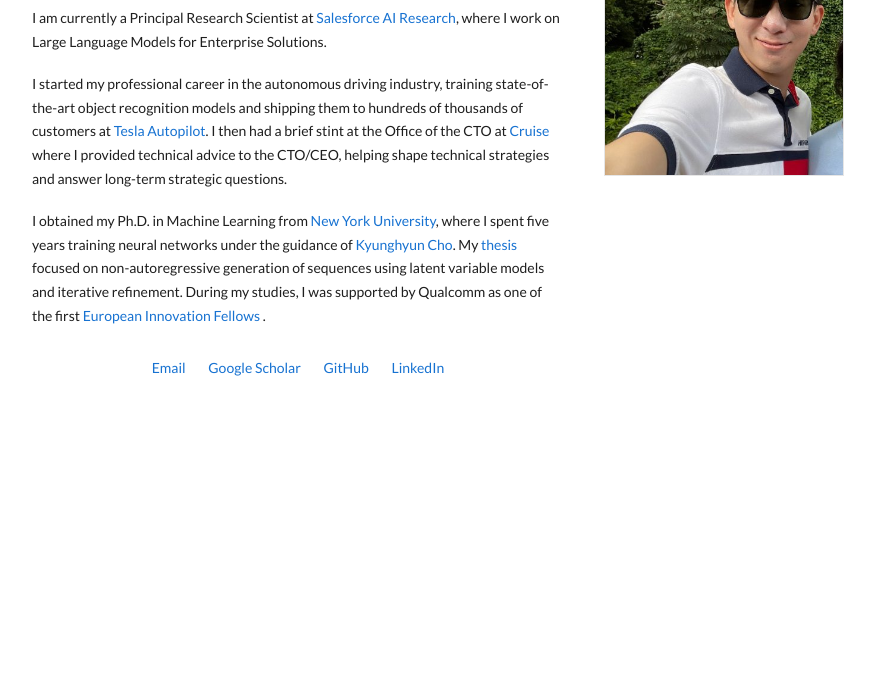
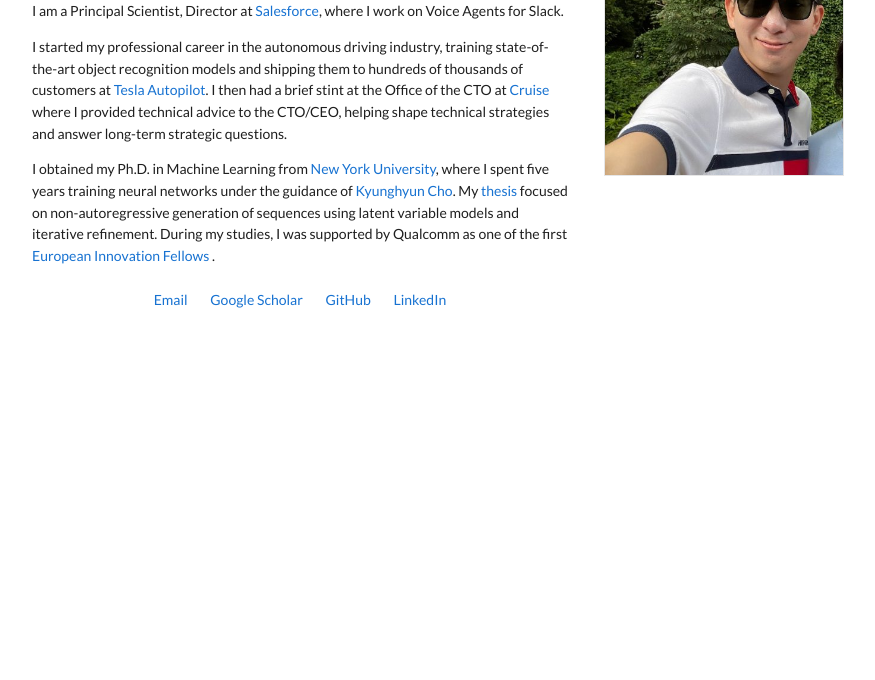
Before and after one commit to jaseleephd/jaseleephd.github.io, a plain HTML site: page index.html in a window 1280 px wide. Shown: the part 120-800 px from the top of the page, without its empty margins (202-1077 px from the left). Drawn offline with Linux system fonts and the light colour scheme.

Commit message:
Refine homepage copy and spacing

```diff
--- a/index.html
+++ b/index.html
@@ -33,7 +33,7 @@
         margin: 0;
         font-family: "Lato", Verdana, Helvetica, sans-serif;
         font-size: 14px;
-        line-height: 1.7;
+        line-height: 1.55;
         color: var(--text);
         background: var(--bg);
       }
@@ -57,12 +57,12 @@
       .intro {
         display: grid;
         grid-template-columns: minmax(0, 1fr) 240px;
-        gap: 40px;
+        gap: 36px;
         align-items: start;
       }
 
       h1 {
-        margin: 0 0 24px;
+        margin: 0 0 18px;
         font-size: 42px;
         font-weight: 400;
         line-height: 1.1;
@@ -70,11 +70,11 @@
       }
 
       p {
-        margin: 0 0 18px;
+        margin: 0 0 14px;
       }
 
       .links {
-        margin-top: 28px;
+        margin-top: 22px;
         text-align: center;
       }
 
@@ -125,9 +125,9 @@
         <div>
           <h1>Jason Lee</h1>
           <p>
-            I am currently a Principal Research Scientist at
-            <a href="https://www.salesforceairesearch.com/">Salesforce AI Research</a>,
-            where I work on Large Language Models for Enterprise Solutions.
+            I am a Principal Scientist, Director at
+            <a href="https://www.salesforce.com/">Salesforce</a>, where I work on
+            Voice Agents for Slack.
           </p>
           <p>
             I started my professional career in the autonomous driving industry,
```
